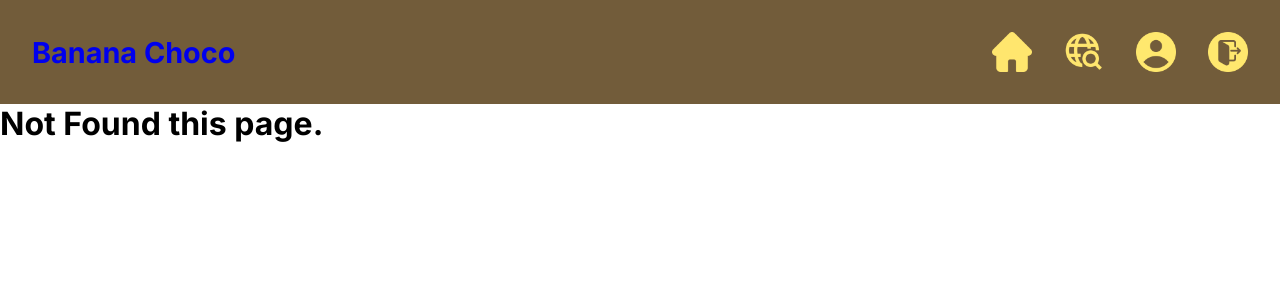
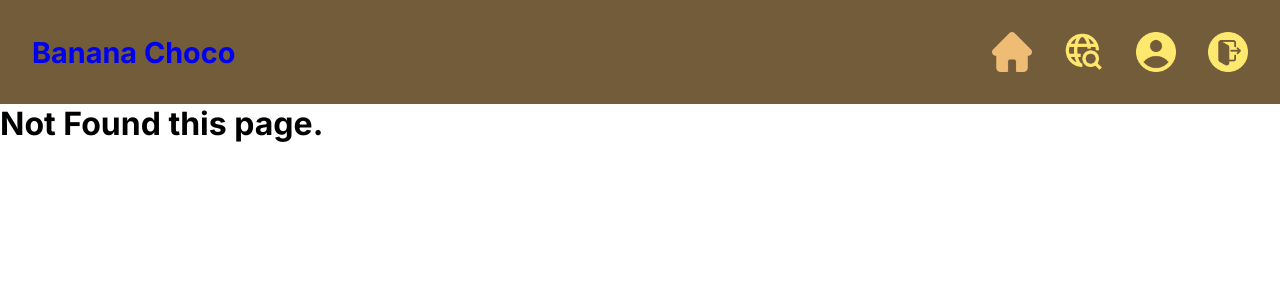
Before and after one commit to AuttakornC/p23cs212g12, a Flask app: page /1 in a window 1280 px wide, with the pointer over the restyled element. Shown: the top 300 px of the page. Run offline with Flask 3, Linux system fonts and the light colour scheme; parts of the project's set-up code (start-up, migrations or seed data) failed here and were passed over.

Commit message:
Finish Nav

```diff
--- a/flask/app/static/css/nav.css
+++ b/flask/app/static/css/nav.css
@@ -132,4 +132,7 @@ nav > .mobile-tab > li:first-child > .underline {
         background-position: center;
     }
 
+    nav > .desk-tab > li > a:hover {
+        filter: brightness(0) saturate(100%) invert(68%) sepia(95%) saturate(218%) hue-rotate(349deg) brightness(97%) contrast(93%);
+    }
 }
```
